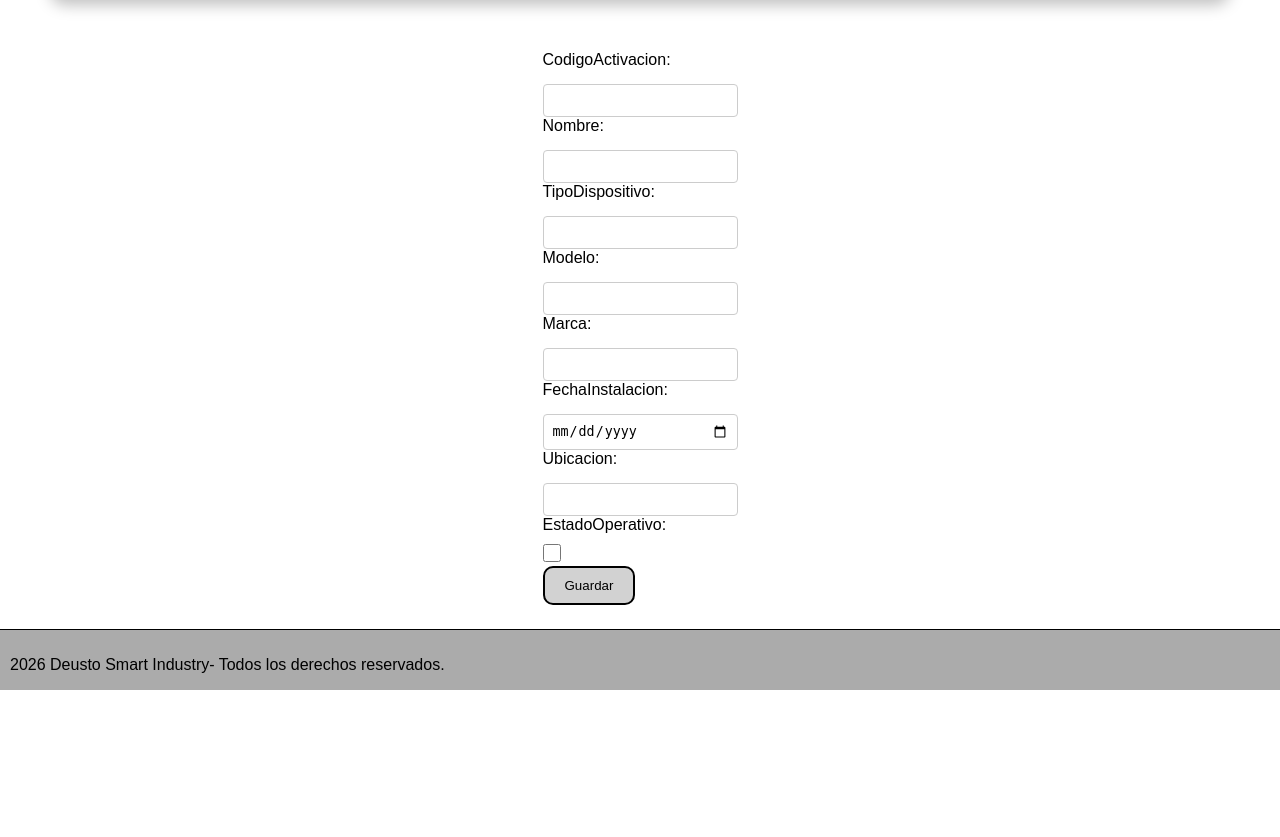
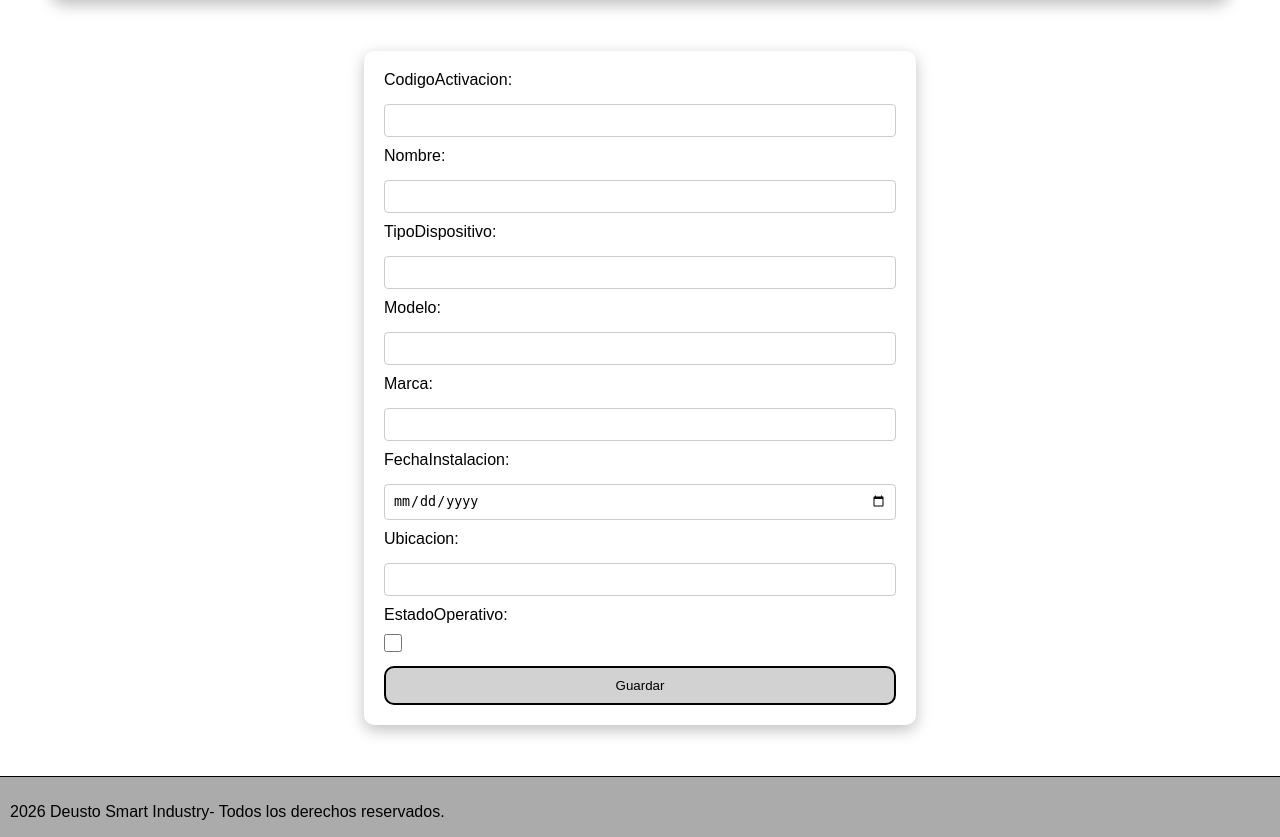
Before and after one commit to javieralbizu/Proyecto_N-8, a Django app: page /Activos/NuevoActivo/ in a window 1280 px wide. Shown: the part 110-947 px from the top of the page. Before the commit the page ends 800 px from the top, so only its background shows below. Run offline with Django 5.2, Linux system fonts and the light colour scheme.

Commit message:
css formulario corregido

```diff
--- a/static/css/style.css
+++ b/static/css/style.css
@@ -75,7 +75,7 @@ main {
     justify-content: center;
     align-items: center;
 }
-orm {
+form {
     background-color: white;
     box-shadow: 0px 5px 15px 0px rgba(0, 0, 0, 0.25);
     border-radius: 10px;
```
